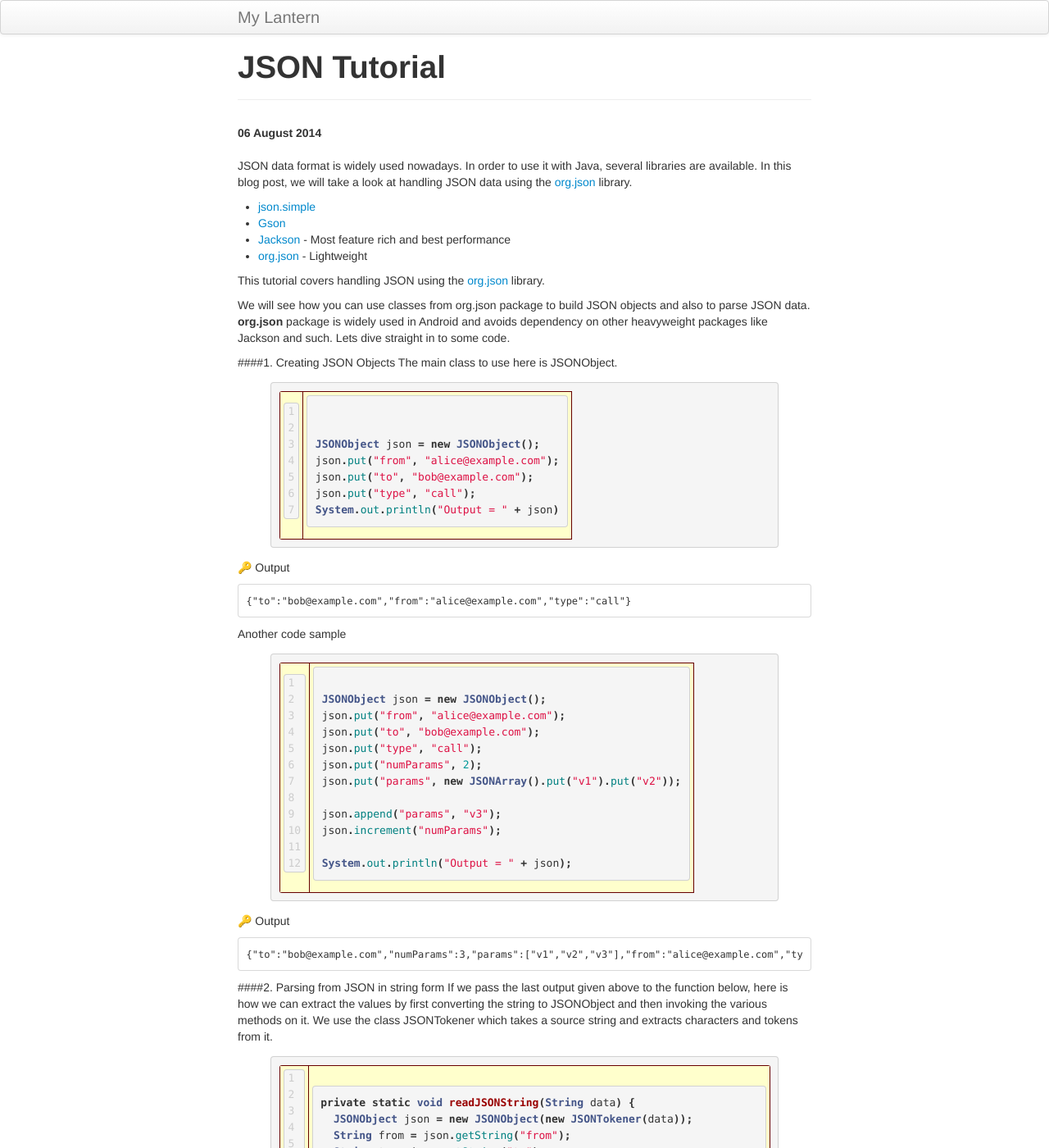
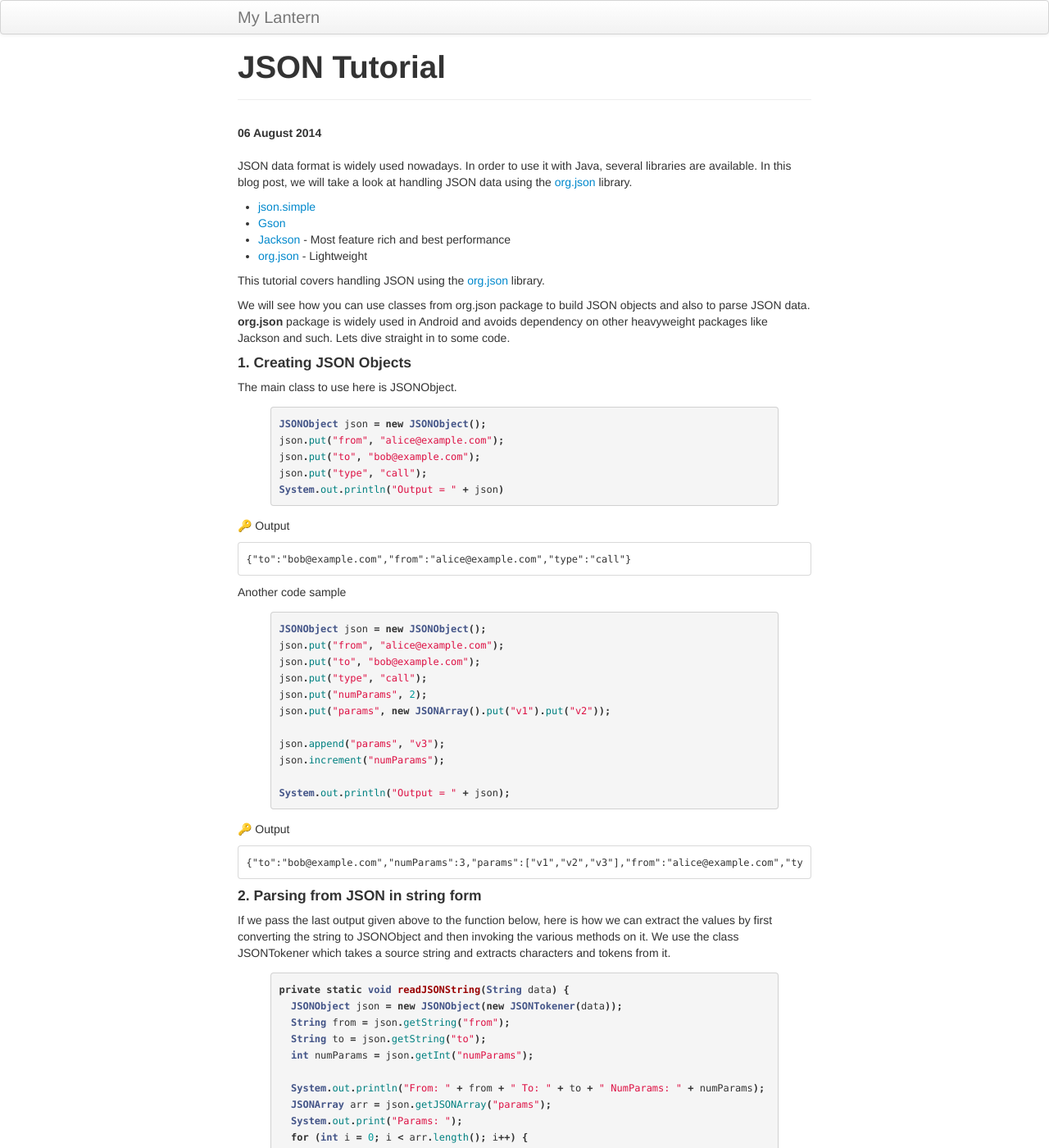
Before and after one commit to rahulsh1/rahulsh1.github.com, a Jekyll site: the page built from _posts/2014-08-06-JSON-Tutorial.md, in a window 1280 px wide and 1400 px high. Shown: the whole window at 82% size. Built offline with Jekyll 4.4.1, drawn with Linux system fonts in a browser that asks for light colours; emoji names are drawn with the system emoji font; comment, search, counter and statistics services are not loaded; some of the changed text lies outside the part shown.

Commit message:
Reformatted old post. Added proxy for editors

```diff
--- a/_posts/2014-08-06-JSON-Tutorial.md
+++ b/_posts/2014-08-06-JSON-Tutorial.md
@@ -23,9 +23,9 @@ We will see how you can use classes from org.json package to build JSON objects
 <strong>org.json</strong> package is widely used in Android and avoids dependency on other heavyweight packages like Jackson and such.
 Lets dive straight in to some code.
 
-####1. Creating JSON Objects
+#### 1. Creating JSON Objects
 The main class to use here is JSONObject.
-{% highlight java linenos %}
+{% highlight java %}
 
 JSONObject json = new JSONObject();
 json.put("from", "alice@example.com");
@@ -40,7 +40,7 @@ System.out.println("Output = " + json)
     {"to":"bob@example.com","from":"alice@example.com","type":"call"}
 
 Another code sample
-{% highlight java linenos %}
+{% highlight java  %}
 JSONObject json = new JSONObject();
 json.put("from", "alice@example.com");
 json.put("to", "bob@example.com");
@@ -58,10 +58,10 @@ System.out.println("Output = " + json);
 
     {"to":"bob@example.com","numParams":3,"params":["v1","v2","v3"],"from":"alice@example.com","type":"call"}
 
-####2. Parsing from JSON in string form
+#### 2. Parsing from JSON in string form
 If we pass the last output given above to the function below, here is how we can extract the values by first converting the string to JSONObject and then invoking the various methods on it.
 We use the class JSONTokener which takes a source string and extracts characters and tokens from it.
-{% highlight java linenos %}
+{% highlight java  %}
 private static void readJSONString(String data) {
   JSONObject json = new JSONObject(new JSONTokener(data));
   String from = json.getString("from");
@@ -84,7 +84,7 @@ private static void readJSONString(String data) {
 
 #### 3. Rapidly producing JSON
 Both JSONWriter and JSONStringer allow you to construct a JSON object with JSONWriter additionally taking a Writer object which outputs the contents to a stream.
-{% highlight java linenos %}
+{% highlight java  %}
 private static void constructJSON() throws IOException {
   Writer myWriter = new BufferedWriter(new FileWriter(new File("json.out")));
   new JSONWriter(myWriter)
@@ -111,7 +111,7 @@ private static void constructJSON() throws IOException {
 
 #### 4. Maven dependency
 org.json is available at Maven central repository, just declares following dependency in your pom.xml file.
-{% highlight java linenos %}
+{% highlight java  %}
 <dependency>
   <groupId>org.json</groupId>
   <artifactId>json</artifactId>
@@ -126,7 +126,7 @@ Suppose you had a JSON string that you want to normalize such that you can save
 
 :point_right: Input:
 
-{% highlight javascript linenos %}
+{% highlight javascript  %}
 {
   "store": {
     "book": [
@@ -170,7 +170,7 @@ Suppose you had a JSON string that you want to normalize such that you can save
 
 
 Here is the code that can do that.
-{% highlight java linenos %}
+{% highlight java  %}
 import java.util.Iterator;
 
 import org.json.JSONArray;
```
Also changed, not shown: _posts/2016-04-10-Proxy.md (+8 -1 lines).
